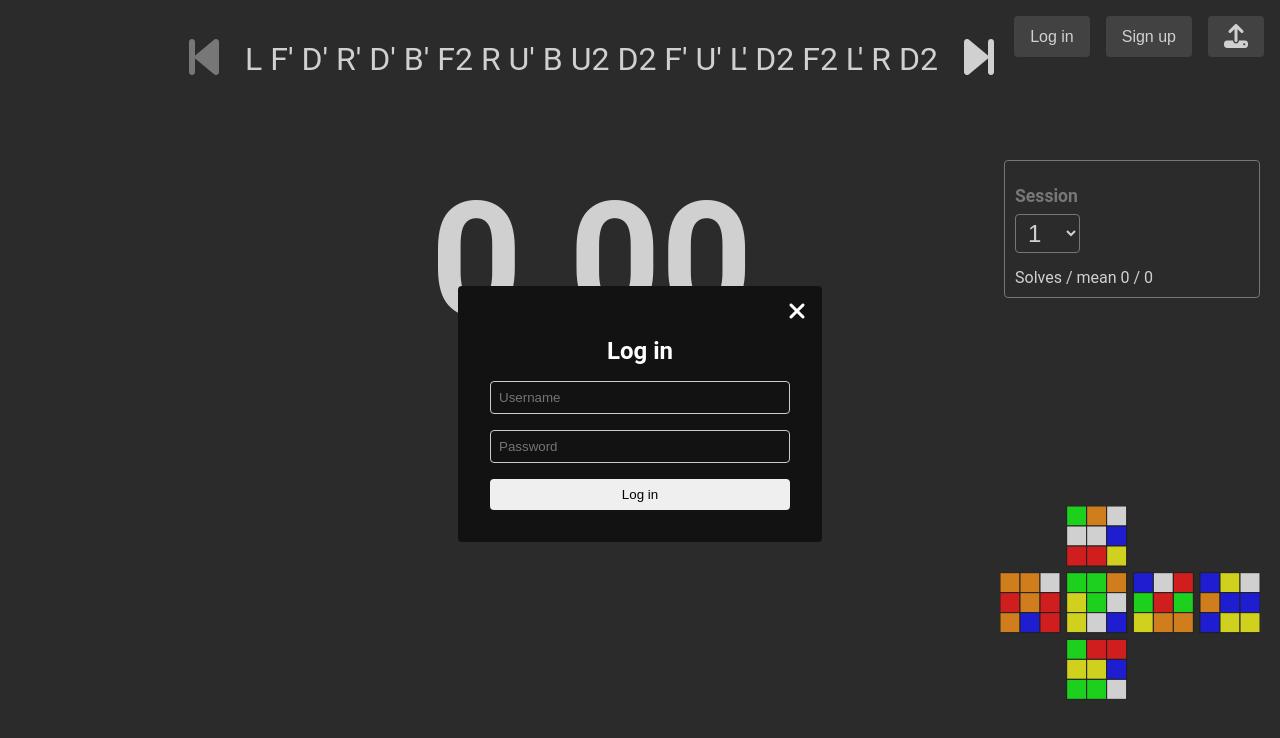
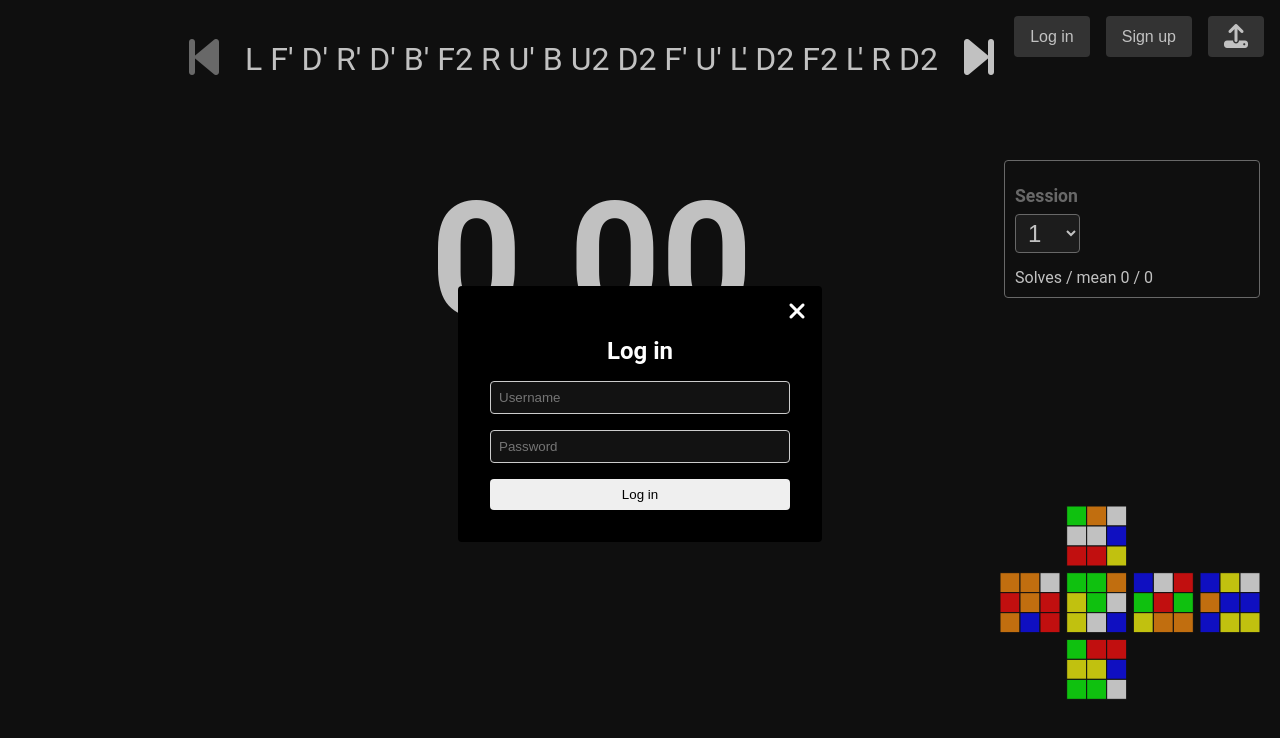
Before and after one commit to gustavandoff/cubing-stats, a SvelteKit app: page /timer in a window 1280 px wide. Both pictures are taken after a click on the button "Log in". Shown: the top 738 px of the page. Built offline with nearby package versions, Linux system fonts and the light colour scheme.

Commit message:
Change background color to black. Use css variables for background colors

```diff
--- a/src/app.html
+++ b/src/app.html
@@ -15,10 +15,12 @@
 			--greyed-color: #7f7f7f;
 			--hovered-color: #555555;
 			--border-radius: 0.25rem;
+			--background-color: #000;
+			--input-background-color: #121212;
 		}
 
 		body {
-			background-color: #121212;
+			background-color: var(--background-color);
 			font-family: 'Roboto', sans-serif;
 			color: #fff;
 			margin: 0;
--- a/src/lib/components/Form/Form.svelte
+++ b/src/lib/components/Form/Form.svelte
@@ -7,7 +7,7 @@
 
 <style>
 	.login-form {
-		background-color: #121212;
+		background-color: var(--background-color);
 		padding: 2rem;
 		border-radius: var(--border-radius);
 		width: 300px;
--- a/src/lib/components/Form/FormInput.svelte
+++ b/src/lib/components/Form/FormInput.svelte
@@ -22,7 +22,7 @@
 		margin-bottom: 1rem;
 		border: 1px solid #ccc;
 		border-radius: var(--border-radius);
-    background-color: #121212;
+    background-color: var(--input-background-color);
     color: #fff;
 	}
 
--- a/src/lib/components/LoadTimes.svelte
+++ b/src/lib/components/LoadTimes.svelte
@@ -57,7 +57,7 @@ const dispatch = createEventDispatcher();
 
 <style>
 	.card {
-		background-color: #121212;
+		background-color: var(--background-color);
 		padding: 1.5rem 2rem;
 		border-radius: var(--border-radius);
 	}
--- a/src/lib/components/Modal.svelte
+++ b/src/lib/components/Modal.svelte
@@ -61,7 +61,7 @@ onDestroy(() => {
   }
 
   .modal-background {
-		background-color: rgba(100, 100, 100, 0.3);
+		background-color: rgba(50, 50, 50, 0.3);
 		position: absolute;
 		top: 0;
 		left: 0;
--- a/src/lib/components/timer/SessionChooser.svelte
+++ b/src/lib/components/timer/SessionChooser.svelte
@@ -22,7 +22,7 @@
     padding: 0.25rem 0.5rem;
     border: 1px solid var(--greyed-color);
     border-radius: var(--border-radius);
-    background-color: #121212;
+    background-color: var(--input-background-color);
     color: #fff;
     font-size: 1.5rem;
     cursor: pointer;
```
